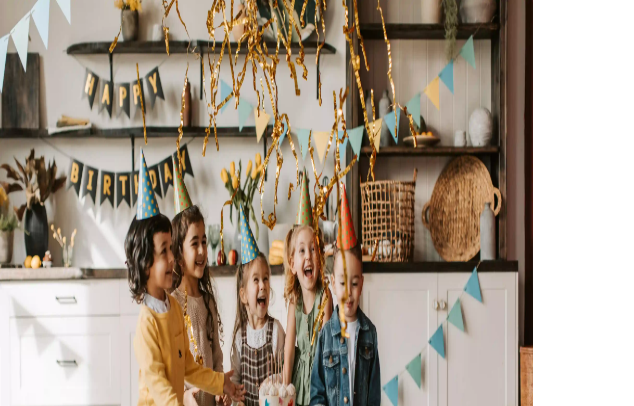
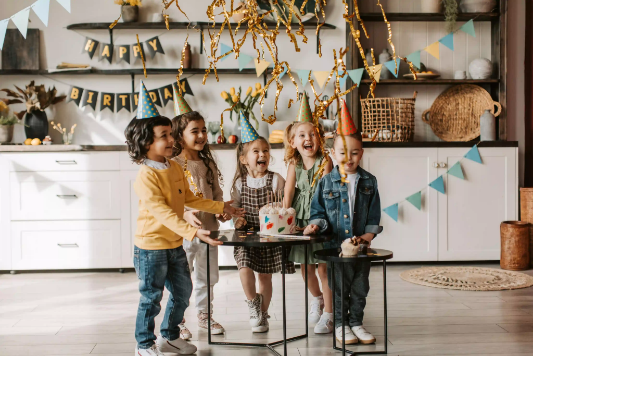
Before and after one commit to Fouadabdelhalim9/Gir-Web-Events, a website: page register.html in a window 1280 px wide. Shown: the top 406 px of the page, 0-634 px from the left. Drawn offline with Linux system fonts and the light colour scheme.

Commit message:
Update register.html

```diff
--- a/register.html
+++ b/register.html
@@ -11,7 +11,7 @@
     <div class="col-12 d-flex">
       <!-- - -->
       <div class="col-5 register-img">
-        <img class="col-12 h-100" src="./imgs/signup.webp" alt="" />
+        <img class="col-12" src="./imgs/signup.webp" alt="" />
       </div>
       <!-- - -->
       <div class="col-7">
```
